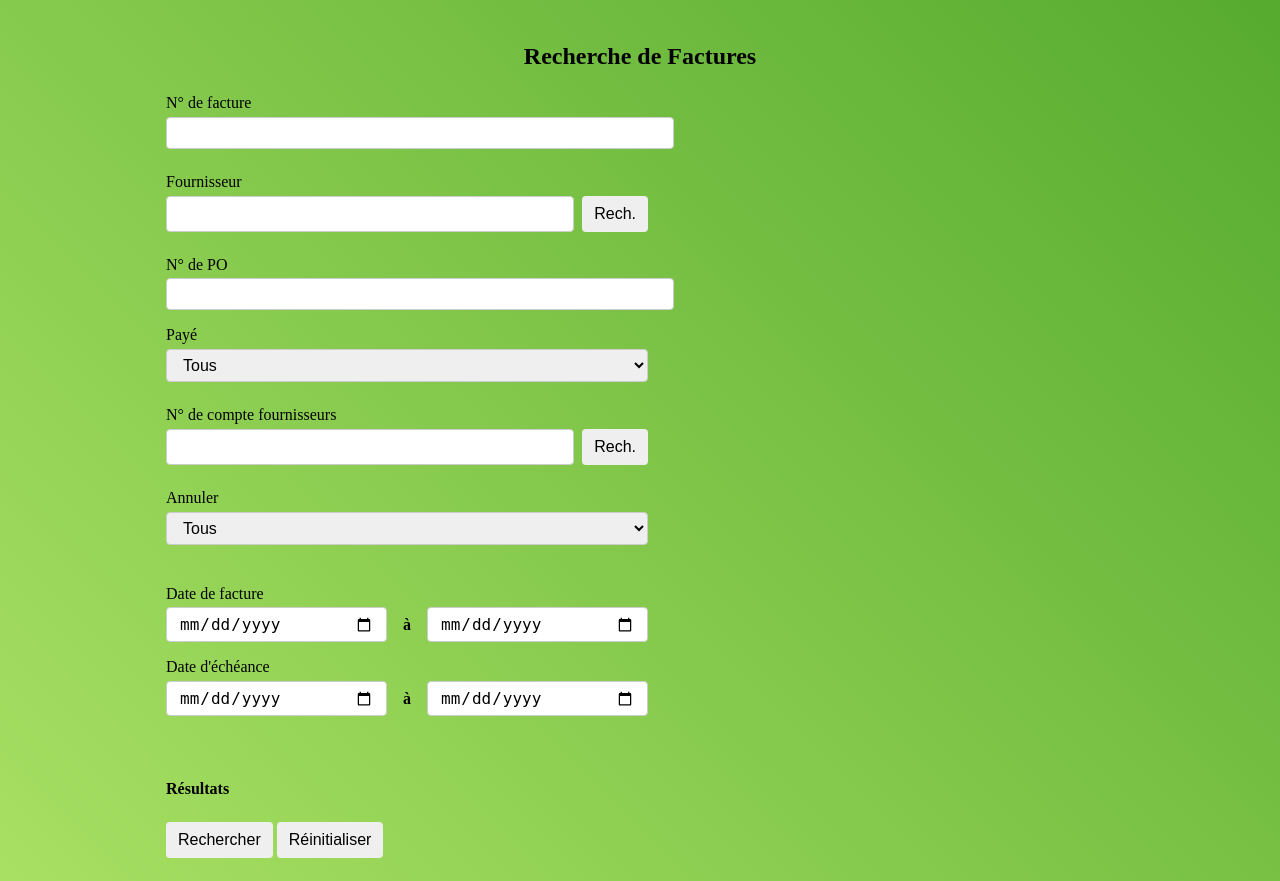
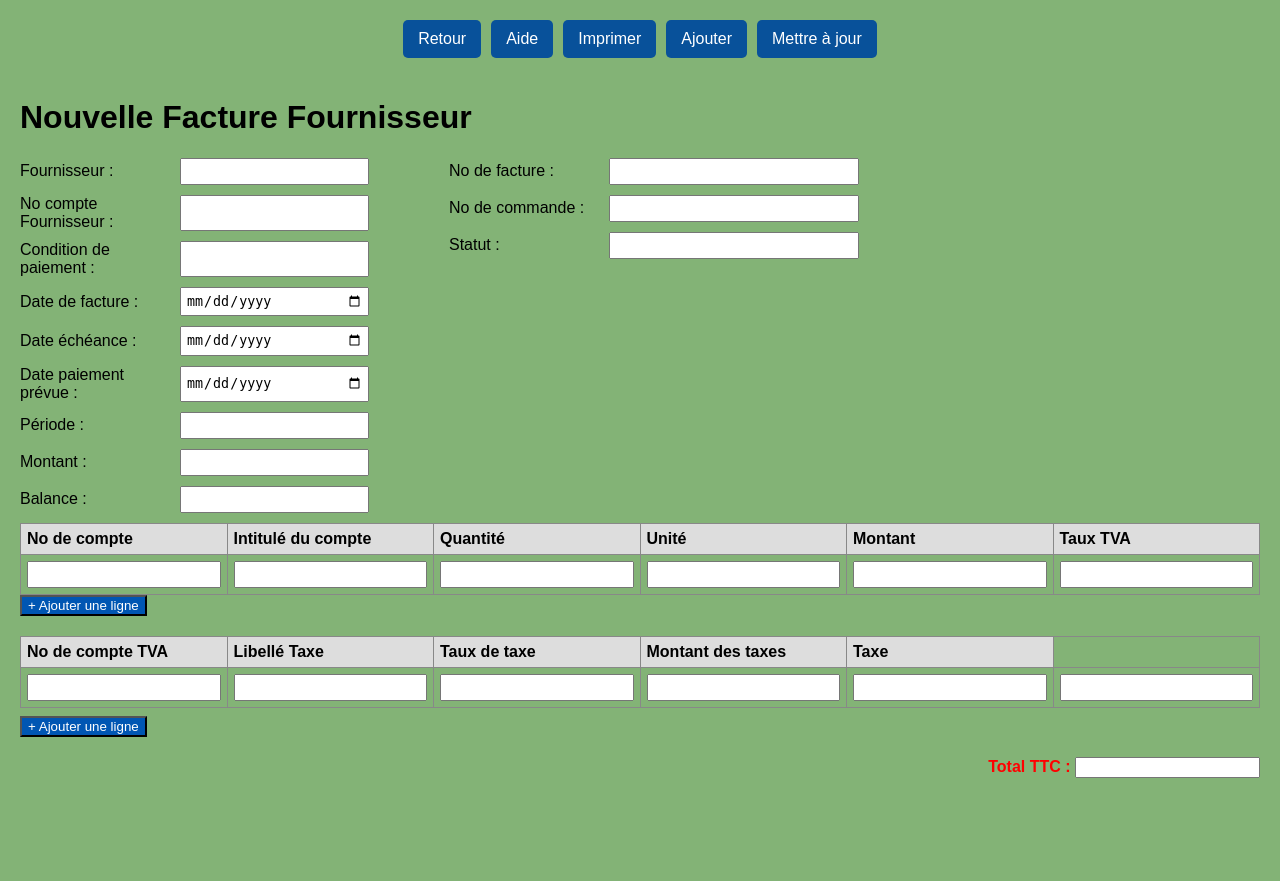
Before and after one commit to toto19771971/compta_2025, a Flask app: page /recherche_factures_fournisseurs in a window 1280 px wide. After the commit the page ends 778 px from the top, so only its background shows below. Run offline with Flask 3, Linux system fonts and the light colour scheme; parts of the project's set-up code (start-up, migrations or seed data) failed here and were passed over.

Commit message:
Update recherche_factures_fournisseurs.html

```diff
--- a/templates/templates_fournisseurs/recherche_factures_fournisseurs.html
+++ b/templates/templates_fournisseurs/recherche_factures_fournisseurs.html
@@ -2,231 +2,322 @@
 <html lang="fr">
 <head>
   <meta charset="UTF-8">
-  <title>Recherche de Factures</title>
+  <title>Wireframe - Nouvelle Facture Fournisseur</title>
     <style>
-    /* Container : 75% de la largeur, centré */
-    .container {
-      width: 75%;
-      margin: 0 auto;
-      padding: 15px;
+        /* Corps de page */
+        body {
+            font-family: Arial, sans-serif;
+            margin: 20px;
+            background-color: rgb(131, 179, 118);
         }
 
-    /* Titre centré */
-    h2 {
-      text-align: center;
-      margin-bottom: 1.5rem; /* équivaut à mb-4 */
+        /* Header boutons centrés */
+        .header {
+            display: flex;
+            justify-content: center;
+            gap: 10px;
+            margin-bottom: 20px;
+        }
+        .header button {
+            background-color: #08519a;
+            color: #ffffff;
+            border: none;
+            padding: 10px 15px;
+            cursor: pointer;
+            font-size: 16px;
+            border-radius: 5px;
+
+        }
+        .header button:hover {
+            background-color: #0056b3;
         }
 
-    /* Marges utilitaires */
-    .mb-4 { margin-bottom: 1.5rem !important; }
-    .mt-3 { margin-top: 1rem !important; }
-    .mt-4 { margin-top: 1.5rem !important; }
-    .mt-5 { margin-top: 3rem !important; }
-
-    /* Grille simplifiée pour une mise en page symétrique */
-    .row {
+        /* Container des deux formulaires côte à côte,
+            et align-items: start empêche l’étirement vertical */
+        .form-container {
             display: flex;
-      flex-wrap: wrap;
-      margin-left: -0.5rem;
-      margin-right: -0.5rem;
-    }
-    .row > [class^="col-md-"] {
-      padding-left: 0.5rem;
-      padding-right: 0.5rem;
-    }
-    .col-md-6 { flex: 0 0 auto; width: 50%; }
-    .g-3 > * { margin-bottom: 1rem; }
-
-    /* Champs de formulaire */
-    label {
-      display: block;
-      margin-bottom: 0.3rem;
-      font-weight: 500;
-    }
-    .form-control,
-    .form-select {
-      display: block;
-      width: 100%;
-      padding: 0.375rem 0.75rem;
-      border: 1px solid #ccc;
-      border-radius: 4px;
-      font-size: 1rem;
+            justify-content: flex-start;
+            align-items: start;
+            gap: 40px;
         }
 
-    /* Boutons : aucune couleur ici (laissée au style_fournisseurs.css) */
-    .btn {
-      display: inline-block;
-      padding: 0.375rem 0.75rem;
-      border: none;
-      border-radius: 4px;
-      cursor: pointer;
-      font-size: 1rem;
-      line-height: 1.5;
-    }
-    .btn-primary {}
-    .btn-secondary {}
-    .btn-search {
-      border: none;
+        /* Formulaire de gauche : grille 2 colonnes (label + champ) */
+        form {
+            display: grid;
+            grid-template-columns: 150px 1fr;
+            row-gap: 10px;
+            column-gap: 10px;
+            max-width: 500px;
         }
 
-    /* Alignements et espacements */
-    .d-flex { display: flex; }
-    .gap-2 { gap: 0.5rem; }
-    .align-items-center { align-items: center; }
+        /* Groupe de droite (N° facture, commande, statut) :
+            grille 2 colonnes fixes (label + champ) */
+        .right-group {
+            display: grid;
+            grid-template-columns: 150px 250px;
+            row-gap: 10px;
+            column-gap: 10px;
+            /* largeur totale = 150 + 250 = 400px */
+            width: 400px;
+        }
 
-    /* Séparateur "à" entre les dates */
-    .date-separator {
-      margin: 0 0.5rem;
+        /* Tous les inputs, selects, textareas du formulaire de gauche
+            (en remplissage de leur colonne) */
+        form input,
+        form select,
+        form textarea {
+            width: 100%;
+            padding: 4px;
+            box-sizing: border-box;
+        }
+
+        /* Spécifique au bloc de droite : champ fixe 250px */
+        .right-group input,
+        .right-group select,
+        .right-group textarea {
+            width: 250px;
+            padding: 4px;
+            box-sizing: border-box;
+        }
+
+        /* Hauteur des zones texte de droite */
+        .right-group textarea {
+            height: 100px;
+            resize: vertical;
+        }
+
+        /* Labels alignés */
+        label {
+            align-self: center;
+            margin-right: 5px;
+        }
+
+        /* Tables en bas */
+        table {
+            width: 100%;
+            border-collapse: collapse;
+            margin-top: 30px;
+        }
+        table, th, td {
+            border: 1px solid #888;
+        }
+        th, td {
+            padding: 8px;
+            text-align: left;
+        }
+        tfoot td {
             font-weight: bold;
         }
 
-    /* Résultats et actions */
-    .results {}
-    .form-actions {}
+
+
+
+        /* Boutons d’ajout, alignés à gauche */
+        .add-btn {
+            background: #0056b3;
+            color: #fff;
+            border: none;
+            padding: 6px 12px;
+            border-radius: 4px;
+            cursor: pointer;
+            margin: 8px 0;
+            display: inline-block;
+        }
+        /* Ligne blanche entre les tables */
+        .spacer {
+            height: 20px;
+            background: #fff;
+            margin: 0;
+        }
+        /* Total TTC en rouge et gras, sous tout le reste */
+        .total-ttc {
+            margin-top: 20px;
+            font-weight: bold;
+            color: red;
+        }
+        .total-ttc input {
+            width: 120px;
+            margin-left: 10px;
+        }
+        /* Tableaux de saisie */
+        table {
+            width: 100%;
+            border-collapse: collapse;
+            margin-top: 10px;
+        }
+        th, td {
+            border: 1px solid #888;
+            padding: 6px;
+        }
+        th {
+            background: #ddd;
+        }
+        td input {
+            width: 100%;
+            box-sizing: border-box;
+            padding: 4px;
+        }
+        .total-ttc, .total-ttc input { font-size:20px; height:40px; }
+
     </style>
-  <!-- Charge ensuite le style_fournisseurs.css pour la couleur (fond vert, boutons, etc.) -->
-  <link rel="stylesheet" href="{{ url_for('static', filename='style_fournisseurs.css') }}">
+
 </head>
 <body>
-  <div class="container">
-    <h2>Recherche de Factures</h2>
-
-    <form id="formRecherche">
-      <!-- Ligne 1 : 3 champs à gauche, 3 champs à droite (répartis en 2 colonnes) -->
-      <div class="row g-3 mb-4">
-        <div class="col-md-6">
-          <!-- Partie gauche -->
-          <div class="form-group mb-4">
-            <label>N° de facture</label>
-            <input type="text" class="form-control" name="N° de facture">
-          </div>
-
-          <div class="form-group mb-4">
-            <label>Fournisseur</label>
-            <div class="d-flex gap-2">
-              <input type="text" class="form-control" name="Fournisseur">
-              <button type="button" class="btn btn-search" onclick="rechercher()">
-                Rech.
-              </button>
+  <div class="header">
+  <div class="header">
+    <button onclick="window.location.href='/comptabilite_fournisseurs'">Retour</button>
+    <button onclick="window.open('https://fr.wikipedia.org', '_blank')">Aide</button>
+    <button onclick="window.print()">Imprimer</button>
+    <button disabled>Ajouter</button>
+    <button disabled>Mettre à jour</button>
   </div>
   </div>
 
-          <div class="form-group">
-            <label>N° de PO</label>
-            <input type="text" class="form-control" name="N° de PO">
-          </div>
-        </div>
+  <h1>Nouvelle Facture Fournisseur</h1>
 
-        <div class="col-md-6">
-          <!-- Partie droite -->
-          <div class="form-group mb-4">
-            <label>Payé</label>
-            <select class="form-select" name="Payé">
-              <option value="">Tous</option>
-              <option>Comptabilité</option>
-              <option>Trésorerie</option>
-              <option>Service client</option>
-              <option>Autre</option>
-            </select>
-          </div>
+  <div class="form-container">
+    <!-- Groupe de gauche -->
+    <form>
+      <label for="fournisseur">Fournisseur :</label>
+      <input id="fournisseur" type="text" placeholder="">
 
-          <div class="form-group mb-4">
-            <label>N° de compte fournisseurs</label>
-            <div class="d-flex gap-2">
-              <input type="text" class="form-control" name="N° de compte fournisseurs">
-              <button type="button" class="btn btn-search" onclick="rechercher()">
-                Rech.
-              </button>
-            </div>
-          </div>
+      <label for="num_compte_fournisseur">No compte Fournisseur :</label>
+      <input id="num_compte_fournisseur" type="text" placeholder="">
 
-          <div class="form-group">
-            <label>Annuler</label>
-            <select class="form-select" name="Annuler">
-              <option value="">Tous</option>
-              <option>Erreur de saisie</option>
-              <option>Annulation client</option>
-              <option>Problème fournisseur</option>
-            </select>
+      <label for="condition_paiement">Condition de paiement :</label>
+      <input id="condition_paiement" type="text" placeholder="">
+
+      <label for="date_facture">Date de facture :</label>
+      <input id="date_facture" type="date">
+
+      <label for="date_echeance">Date échéance :</label>
+      <input id="date_echeance" type="date">
+
+      <label for="date_paiement">Date paiement prévue :</label>
+      <input id="date_paiement" type="date">
+
+      <label for="periode">Période :</label>
+      <input id="periode" type="text" placeholder="">
+
+      <label for="montant">Montant :</label>
+      <input id="montant" type="text" placeholder="">
+
+      <label for="balance">Balance :</label>
+      <input id="balance" type="text" placeholder="">
+    </form>
+
+    <!-- Groupe de droite (aligné sous le groupe de gauche) -->
+    <div class="right-group-container"></div>
+        <div class="right-group">
+            <label for="num_facture">No de facture :</label>
+            <input id="num_facture" type="text" placeholder="">
+
+            <label for="num_commande">No de commande :</label>
+            <input id="num_commande" type="text" placeholder="">
+
+            <label for="statut">Statut :</label>
+            <input id="statut" type="text" placeholder="">
         </div>
     </div>
   </div>
+  <!-- Tableau des lignes de facture -->
 
-      <!-- Ligne 2 : Dates de facture et d'échéance -->
-      <div class="row g-3 mb-4">
-        <div class="col-md-6">
-          <label>Date de facture</label>
-          <div class="d-flex gap-2 align-items-center">
-            <input type="date" class="form-control" name="Date de facture De">
-            <span class="date-separator">à</span>
-            <input type="date" class="form-control" name="Date de facture Vers">
-          </div>
+
+  <!-- Table unique avec 2 niveaux d’en-têtes -->
+<!-- ==== 1) Tableau Lignes Facture ==== -->
+<table id="invoice-table">
+  <thead>
+    <tr>
+      <th>No de compte</th>
+      <th>Intitulé du compte</th>
+      <th>Quantité</th>
+      <th>Unité</th>
+      <th>Montant</th>
+      <th>Taux TVA</th>
+    </tr>
+  </thead>
+  <tbody id="invoice-body">
+     <tr>
+      <td><input name="compte[]" /></td>
+      <td><input name="intitule[]" /></td>
+      <td><input name="quantite[]" type="number" /></td>
+      <td><input name="unite[]" /></td>
+      <td><input name="montant[]" /></td>
+      <td><input name="tva[]" /></td>
+    </tr>
+  </tbody>
+</table>
+<button id="add-invoice" style="background:#0056b3;color:#fff;">+ Ajouter une ligne</button>
+
+<!-- ==== 2) Tableau Lignes TVA ==== -->
+<table id="tax-table" style="margin-top:20px;">
+  <thead>
+    <tr>
+      <th>No de compte TVA</th>
+      <th>Libellé Taxe</th>
+      <th>Taux de taxe</th>
+      <th>Montant des taxes</th>
+      <th>Taxe</th>
+    </tr>
+  </thead>
+  <tbody id="tax-body">
+
+    <tr>
+      <td><input name="compte[]" /></td>
+      <td><input name="intitule[]" /></td>
+      <td><input name="quantite[]" type="number" /></td>
+      <td><input name="unite[]" /></td>
+      <td><input name="montant[]" /></td>
+      <td><input name="tva[]" /></td>
+    </tr>
+  </tbody>
+</table>
+<button id="add-tax" style="background:#0056b3;color:#fff;margin-top:8px;">+ Ajouter une ligne</button>
+
+<!-- ==== 3) Total TTC ==== -->
+<div style="text-align:right;margin-top:20px;font-weight:bold;color:red;">
+  Total TTC : <input type="text" name="total_ttc" />
 </div>
 
-        <div class="col-md-6">
-          <label>Date d'échéance</label>
-          <div class="d-flex gap-2 align-items-center">
-            <input type="date" class="form-control" name="Date d'échéance De">
-            <span class="date-separator">à</span>
-            <input type="date" class="form-control" name="Date d'échéance Vers">
-          </div>
-        </div>
-      </div>
+<!-- ==== Templates Cachés ==== -->
+<template id="tpl-invoice-line">
+  <tr>
+    <td><input name="compte[]" /></td>
+    <td><input name="intitule[]" /></td>
+    <td><input name="quantite[]" type="number" /></td>
+    <td><input name="unite[]" /></td>
+    <td><input name="montant[]" /></td>
+    <td><input name="tva[]" /></td>
+  </tr>
+</template>
 
-      <!-- Résultats -->
-      <div class="results mt-5">
-        <h4>Résultats</h4>
-        <div id="resultats" class="mt-3"></div>
-      </div>
+<template id="tpl-tax-line">
+  <tr>
+    <td><input name="compte_tva[]" /></td>
+    <td><input name="libelle_taxe[]" /></td>
+    <td><input name="taux_taxe[]" /></td>
+    <td><input name="montant_taxe[]" /></td>
+    <td><input name="taxe[]" /></td>
+  </tr>
+</template>
 
-      <!-- Boutons Rechercher / Réinitialiser -->
-      <div class="form-actions mt-4">
-        <button type="button" class="btn btn-primary" onclick="rechercher()">
-          Rechercher
-        </button>
-        <button type="reset" class="btn btn-secondary">
-          Réinitialiser
-        </button>
-      </div>
-    </form>
-  </div>
+<!-- ==== JavaScript Miniimal ==== -->
+<script>
+  const invBody = document.getElementById('invoice-body');
+  const taxBody = document.getElementById('tax-body');
+  const tplInv  = document.getElementById('tpl-invoice-line').content;
+  const tplTax  = document.getElementById('tpl-tax-line').content;
 
-  <script>
-    async function rechercher() {
-      const formData = {
-        numero_facture: document.querySelector('[name="N° de facture"]').value,
-        fournisseur: document.querySelector('[name="Fournisseur"]').value,
-        compte_fournisseur: document.querySelector('[name="N° de compte fournisseurs"]').value
+  document.getElementById('add-invoice').onclick = () => {
+    invBody.appendChild(document.importNode(tplInv, true));
   };
+  document.getElementById('add-tax').onclick = () => {
+    taxBody.appendChild(document.importNode(tplTax, true));
+  };
+</script>
 
-      try {
-        const response = await fetch('/rechercher', {
-          method: 'POST',
-          headers: { 'Content-Type': 'application/json' },
-          body: JSON.stringify(formData)
-        });
 
-        const data = await response.json();
 
-        if(data.length > 0) {
-          // Auto-remplir le formulaire avec le premier résultat
-          const premierResultat = data[0];
-          for(const [key, value] of Object.entries(premierResultat)) {
-            const element = document.querySelector(`[name="${key}"]`);
-            if(element) element.value = value;
-          }
 
-          // Afficher tous les résultats
-          document.getElementById('resultats').innerHTML = `
-            <pre>${JSON.stringify(data, null, 2)}</pre>
-          `;
-        } else {
-          alert('Aucun résultat trouvé');
-        }
-      } catch (error) {
-        console.error('Erreur:', error);
-      }
-    }
-  </script>
 </body>
 </html>
```
Lines whose indentation alone changed are shown as unchanged.
